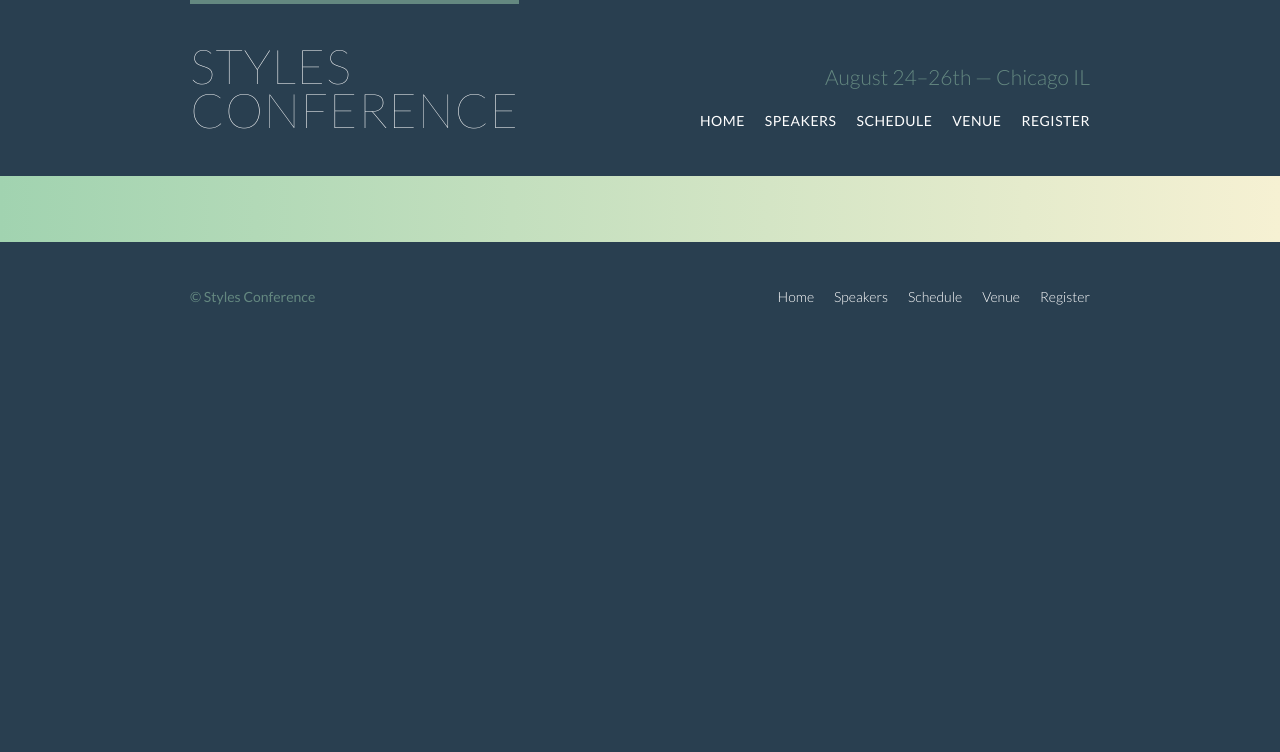
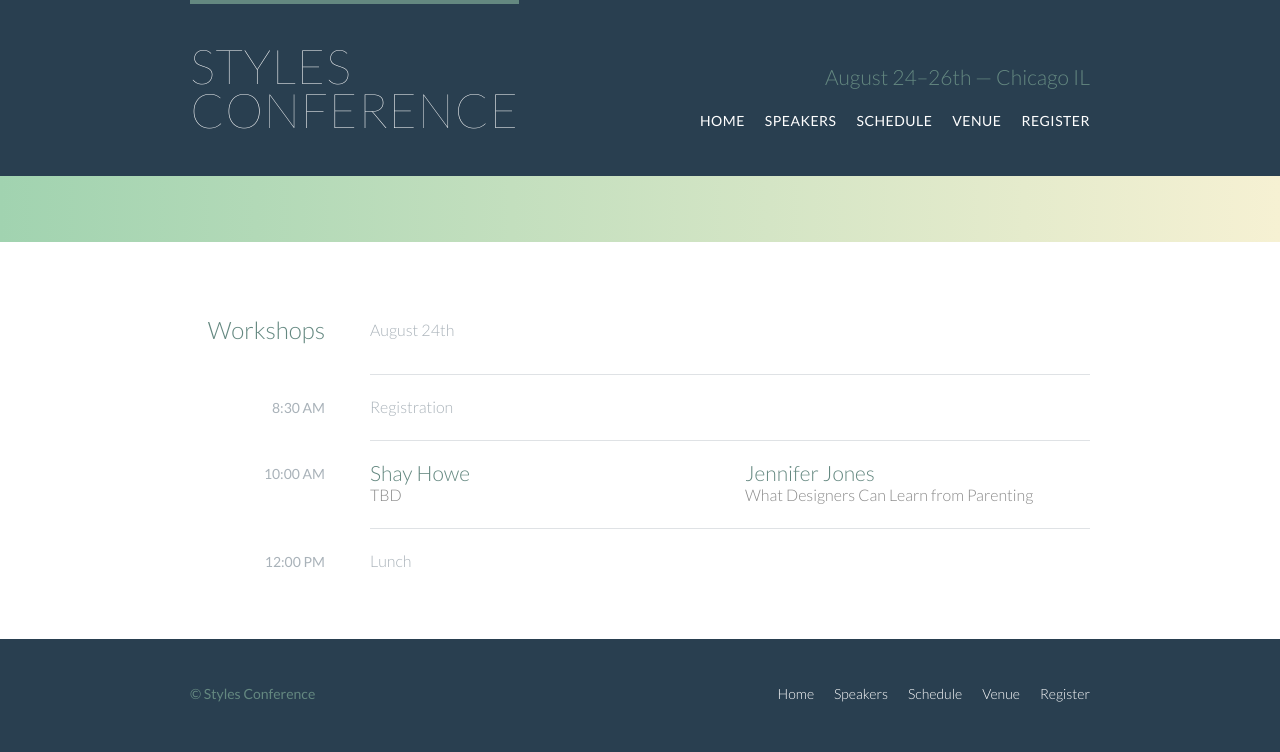
Before and after one commit to AgathaLynn/web-development-learning-path, a plain HTML site: page learn-to-code/examples-from-reading/styles-conference/schedule.html in a window 1280 px wide. Drawn offline with Linux system fonts and the light colour scheme.

Commit message:
update example project - now complete

```diff
--- a/learn-to-code/examples-from-reading/styles-conference/assets/stylesheets/main.css
+++ b/learn-to-code/examples-from-reading/styles-conference/assets/stylesheets/main.css
@@ -67,6 +67,84 @@ body {
 .primary-header a:hover,
 .primary-footer a:hover {
 	color: #648880;
+}
+
+form {
+	margin-bottom: 22px;
+}
+
+input,
+select,
+textarea {
+	font: 300 16px/22px "Lato", "Open Sans", "Helvetica Neue", Helvetica, Arial, sans-serif;
+}
+
+table {
+	width: 100%;
+	margin-bottom: 44px;
+}
+
+table:last-child {
+	margin-bottom: 0;
+}
+
+th,
+td {
+	padding-bottom: 22px;
+	vertical-align: top;
+}
+
+th {
+	padding-right: 45px;
+	text-align: right;
+	width: 20%;
+}
+
+td {
+	width: 40%;
+}
+
+thead {
+	line-height: 44px;
+}
+
+thead th {
+	color: #648880;
+	font-size: 24px;
+}
+
+tbody th {
+	color: #a9b2b9;
+	font-size: 14px;
+	font-weight: 400;
+	padding-top: 22px;
+	text-transform: uppercase;
+}
+
+tbody td {
+	border-top: 1px solid #dfe2e5;
+	padding-top: 21px;
+}
+
+tbody td:first-of-type {
+	padding-right: 15px;
+}
+
+tbody td:last-of-type {
+	padding-left: 15px;
+}
+
+tbody td:only-of-type {
+	padding-left: 0;
+	padding-right: 0;
+}
+
+table a {
+	color: #888;
+}
+
+table h4 {
+	margin-bottom: 0;
 }
 
 /*
@@ -213,6 +291,17 @@ cite, em {
 	text-transform: uppercase;
 }
 
+.btn-default {
+	border: 0;
+	background: #648880;
+	padding: 11px 30px;
+	font-size: 14px;
+}
+
+.btn-default:hover {
+	background: #77a198;
+}
+
 .btn-alt {
 	border: 1px solid #fff;
 	padding: 10px 30px;
@@ -297,6 +386,58 @@ cite, em {
 
 .venue-map {
 	height: 264px;
+}
+
+/*
+  =========================================
+	REGISTER
+	=========================================
+*/
+
+.why-attend {
+	list-style: square;
+	margin: 0 0 22px 30px;
+}
+
+.register-group label {
+	color: #648880;
+	cursor: pointer;
+	font-weight: 400;
+}
+
+.register-group input,
+.register-group select,
+.register-group text-area {
+	border: 1px solid #c6c9cc;
+	border-radius: 5px;
+	color: #888;
+	display: block;
+	margin: 5px 0 27px 0;
+	padding: 5px 8px;
+}
+
+.register-group input,
+.register-group textarea {
+	width: 100%;
+}
+
+.register-group select {
+	height: 34px;
+	width: 60px;
+}
+
+.register-group textarea {
+	height: 78px;
+}
+
+/*
+  =========================================
+	SCHEDULE
+	=========================================
+*/
+
+.schedule-offset {
+	color: #a9b2b9;
 }
 
 /*
--- a/learn-to-code/examples-from-reading/styles-conference/schedule.html
+++ b/learn-to-code/examples-from-reading/styles-conference/schedule.html
@@ -32,6 +32,60 @@
       </div>
     </section>
 
+    <section class="row">
+      <div class="container">
+
+        <table>
+          <thead>
+            <tr>
+              <th scope="row">
+                Workshops
+              </th>
+              <td class="schedule-offset" colspan="2">
+                August 24th
+              </td>
+            </tr>
+          </thead>
+          <tbody>
+            <tr>
+              <th scope="row">
+                <time datetime="08:30:00">8:30 AM</time>
+              </th>
+              <td class="schedule-offset" colspan="2">
+                Registration
+              </td>
+            </tr>
+            <tr>
+              <th scope="row">
+                <time datetime="10:00:00">10:00 AM</time>
+              </th>
+              <td>
+                <a href="speakers.html#shay-howe">
+                  <h4>Shay Howe</h4>
+                  TBD
+                </a>
+              </td>
+              <td>
+                <a href="speakers.html#jennifer-jones">
+                  <h4>Jennifer Jones</h4>
+                  What Designers Can Learn from Parenting
+                </a>
+              </td>
+            </tr>
+            <tr>
+              <th scope="row">
+                <time datetime="12:00:00">12:00 PM</time>
+              </th>
+              <td class="schedule-offset" colspan="2">
+                Lunch
+              </td>
+            </tr>
+          </tbody>
+        </table>
+
+      </div>
+    </section>
+
     <footer class="primary-footer container group">
       <small>&copy; Styles Conference</small>
 
```
Also changed, not shown: learn-to-code/examples-from-reading/styles-conference/register.html (+60 -0 lines).
